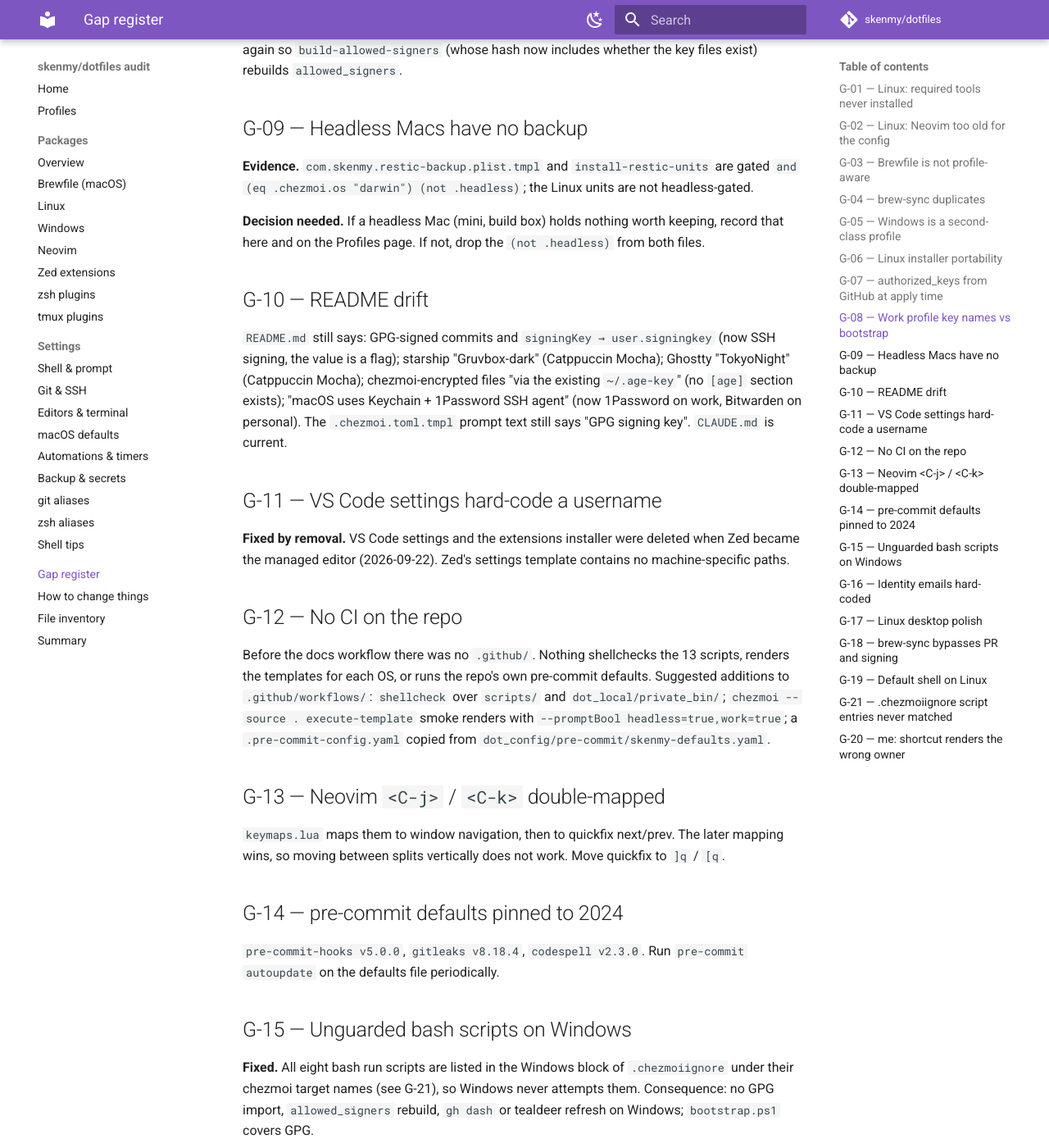
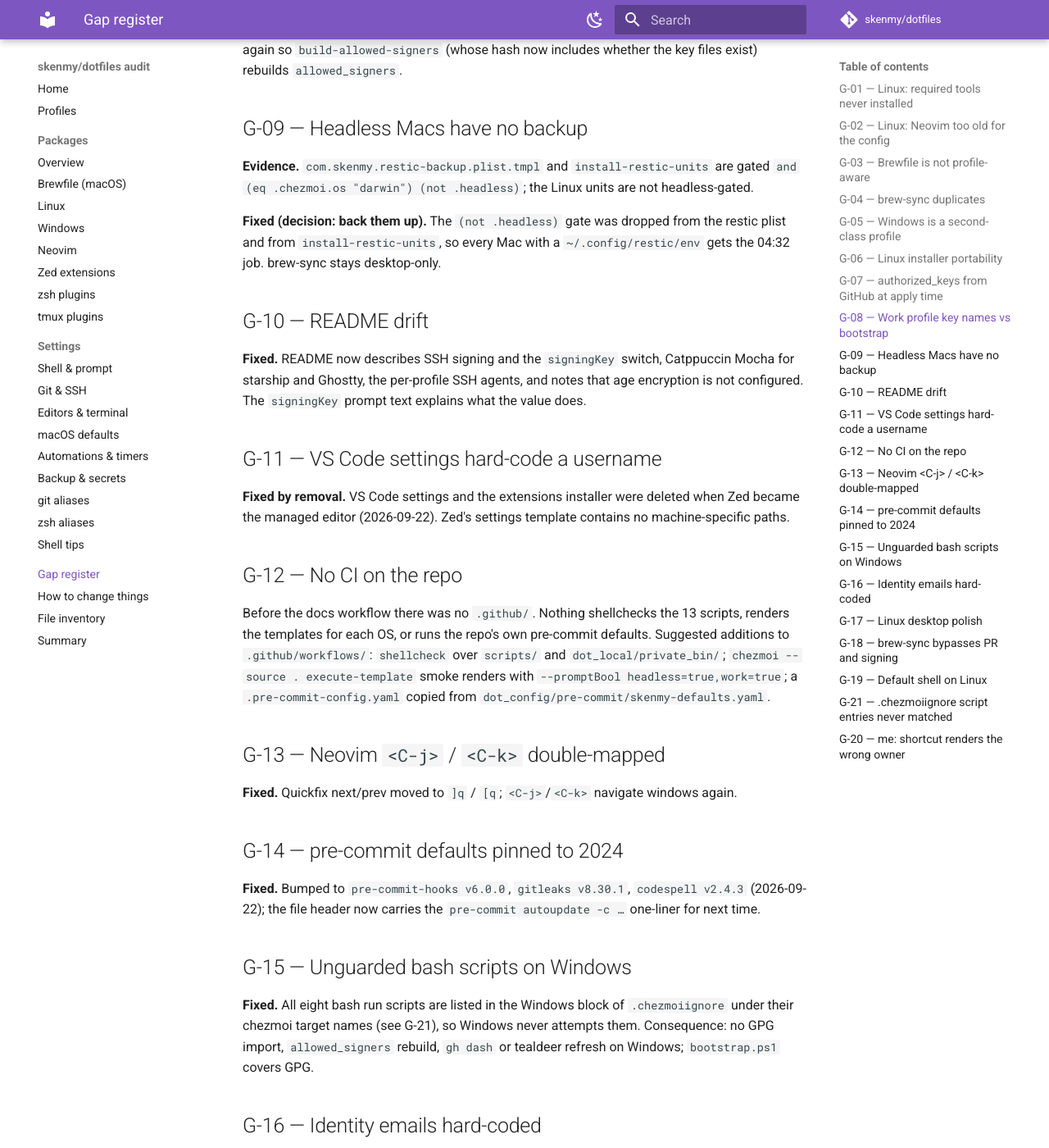
Before and after one commit to skenmy/dotfiles, an MkDocs documentation site: the page built from docs/gaps.md, in a window 1280 px wide and 1400 px high, scrolled down 6125 px. Shown: the whole window at 82% size. Built offline with MkDocs 1.6.1 and Material for MkDocs 9.7.7, drawn with Linux system fonts in a browser that asks for light colours; comment, search, counter and statistics services are not loaded; some of the changed text lies outside the part shown.

Commit message:
fix: headless Mac backups, README drift, nvim quickfix keys, pre-commit revs
Closes G-09, G-10, G-13, G-14.

- restic: drop the not-headless gate from the launchd plist and
  install-restic-units so every Mac with ~/.config/restic/env is backed up.
- README: SSH signing (not GPG) and what signingKey really is, Catppuccin
  Mocha for starship/Ghostty, per-profile SSH agents, no age encryption,
  headless restic; signingKey prompt text explains itself.
- nvim: quickfix next/prev on ]q/[q so <C-j>/<C-k> navigate windows again.
- pre-commit defaults: pre-commit-hooks v6.0.0, gitleaks v8.30.1,
  codespell v2.4.3, with the autoupdate one-liner in the header.
- Docs updated; gap statuses flipped.

```diff
--- a/docs/gaps.md
+++ b/docs/gaps.md
@@ -17,12 +17,12 @@
 | [G-06](#g-06) | Medium | Linux (Arch, Alpine) | Debian package names break pacman/apk; dead headless branch | **fixed** — per-manager names; headless branch now gates Zed + font |
 | [G-07](#g-07) | Medium | all | `authorized_keys` needs GitHub at every apply; personal keys land on work boxes | **fixed** — unmanaged on work; 168h API cache |
 | [G-08](#g-08) | Medium | work | Work profile expects `id_ed25519_skenmy` / `_eit`; bootstrap writes `id_ed25519` | **fixed** — bootstrap names the key by the work flag |
-| [G-09](#g-09) | Medium | macOS headless | No restic backup on headless Macs — intentional? | decision needed |
-| [G-10](#g-10) | Medium | docs | README drift (GPG vs SSH signing, themes, age, agents) | open |
+| [G-09](#g-09) | Medium | macOS headless | No restic backup on headless Macs — intentional? | **fixed** — decided: headless Macs are backed up |
+| [G-10](#g-10) | Medium | docs | README drift (GPG vs SSH signing, themes, age, agents) | **fixed** |
 | [G-11](#g-11) | Medium | macOS desktop | VS Code settings hard-code `/Users/paul` | **fixed** — VS Code management removed; Zed replaces it |
 | [G-12](#g-12) | Medium | repo | No CI or pre-commit on the repo itself | partly fixed by the docs workflow |
-| [G-13](#g-13) | Low | all | Neovim `<C-j>`/`<C-k>` mapped twice | open |
-| [G-14](#g-14) | Low | all | pre-commit defaults pin 2024 revisions | open |
+| [G-13](#g-13) | Low | all | Neovim `<C-j>`/`<C-k>` mapped twice | **fixed** — quickfix on `]q`/`[q` |
+| [G-14](#g-14) | Low | all | pre-commit defaults pin 2024 revisions | **fixed** — v6.0.0 / v8.30.1 / v2.4.3 |
 | [G-15](#g-15) | Low | Windows | Four bash `run_onchange` scripts have no OS guard | **fixed** — ignored on Windows by target name |
 | [G-16](#g-16) | Low | all | Identity emails hard-coded in four places | **fixed** — `.chezmoidata/identity.toml` |
 | [G-17](#g-17) | Low | Linux desktop | tmux copy assumes `pbcopy`/`xclip`; no Wayland; no Nerd Font installed | **fixed** — `wl-copy` fallback; JetBrainsMono Nerd Font installed on desktops |
@@ -159,16 +159,15 @@
 **Evidence.** `com.skenmy.restic-backup.plist.tmpl` and `install-restic-units` are gated
 `and (eq .chezmoi.os "darwin") (not .headless)`; the Linux units are not headless-gated.
 
-**Decision needed.** If a headless Mac (mini, build box) holds nothing worth keeping, record that here
-and on the Profiles page. If not, drop the `(not .headless)` from both files.
+**Fixed (decision: back them up).** The `(not .headless)` gate was dropped from the restic plist and from
+`install-restic-units`, so every Mac with a `~/.config/restic/env` gets the 04:32 job. brew-sync stays
+desktop-only.
 
 ## G-10 — README drift {#g-10}
 
-`README.md` still says: GPG-signed commits and `signingKey → user.signingkey` (now SSH signing, the
-value is a flag); starship "Gruvbox-dark" (Catppuccin Mocha); Ghostty "TokyoNight" (Catppuccin Mocha);
-chezmoi-encrypted files "via the existing `~/.age-key`" (no `[age]` section exists); "macOS uses
-Keychain + 1Password SSH agent" (now 1Password on work, Bitwarden on personal). The
-`.chezmoi.toml.tmpl` prompt text still says "GPG signing key". `CLAUDE.md` is current.
+**Fixed.** README now describes SSH signing and the `signingKey` switch, Catppuccin Mocha for starship and
+Ghostty, the per-profile SSH agents, and notes that age encryption is not configured. The `signingKey`
+prompt text explains what the value does.
 
 ## G-11 — VS Code settings hard-code a username {#g-11}
 
@@ -185,13 +184,12 @@
 
 ## G-13 — Neovim `<C-j>` / `<C-k>` double-mapped {#g-13}
 
-`keymaps.lua` maps them to window navigation, then to quickfix next/prev. The later mapping wins, so
-moving between splits vertically does not work. Move quickfix to `]q` / `[q`.
+**Fixed.** Quickfix next/prev moved to `]q` / `[q`; `<C-j>`/`<C-k>` navigate windows again.
 
 ## G-14 — pre-commit defaults pinned to 2024 {#g-14}
 
-`pre-commit-hooks v5.0.0`, `gitleaks v8.18.4`, `codespell v2.3.0`. Run `pre-commit autoupdate` on the
-defaults file periodically.
+**Fixed.** Bumped to `pre-commit-hooks v6.0.0`, `gitleaks v8.30.1`, `codespell v2.4.3` (2026-09-22); the
+file header now carries the `pre-commit autoupdate -c …` one-liner for next time.
 
 ## G-15 — Unguarded bash scripts on Windows {#g-15}
 
```
Also changed, not shown: README.md (+8 -8 lines), docs/profiles.md (+2 -2 lines), docs/settings/automations.md (+2 -2 lines), docs/settings/backup-secrets.md (+2 -2 lines), docs/settings/editors-terminal.md (+2 -1 lines), 5 other files.
